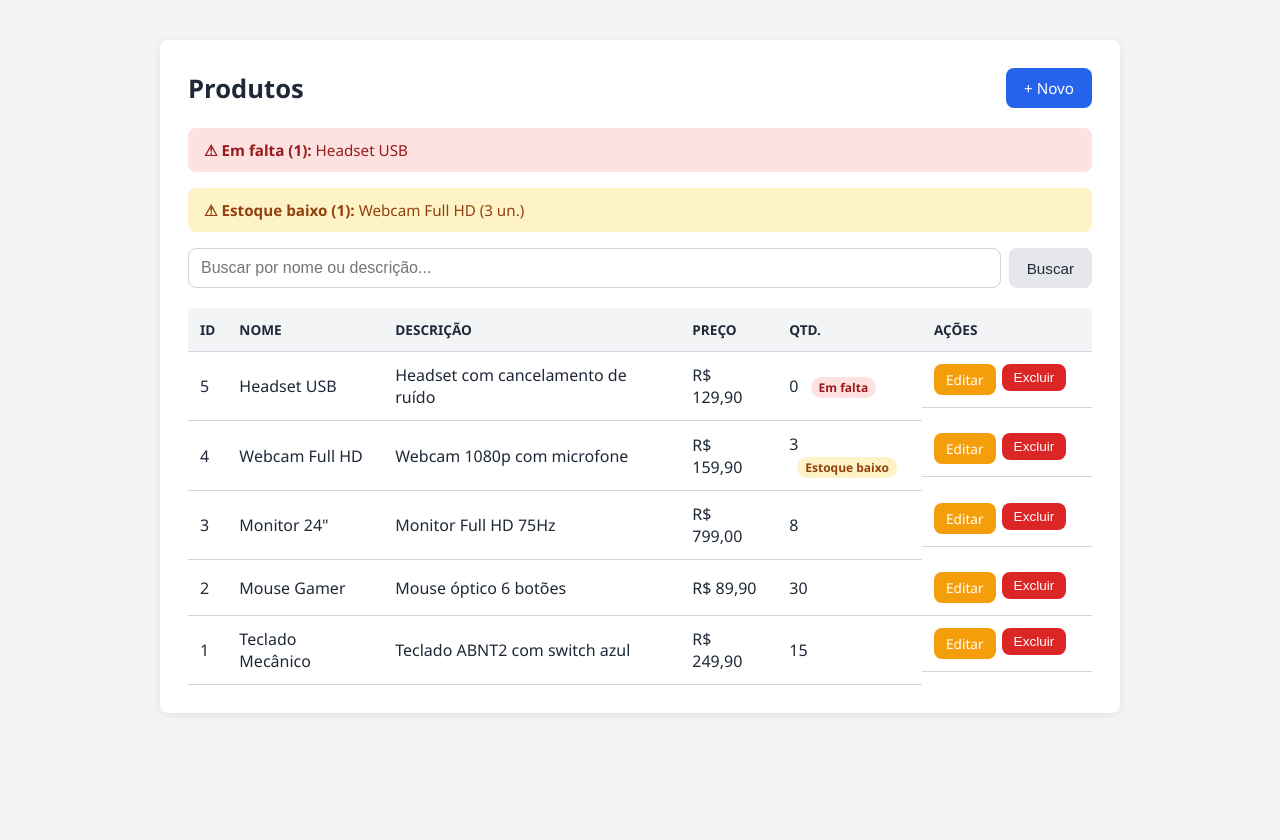
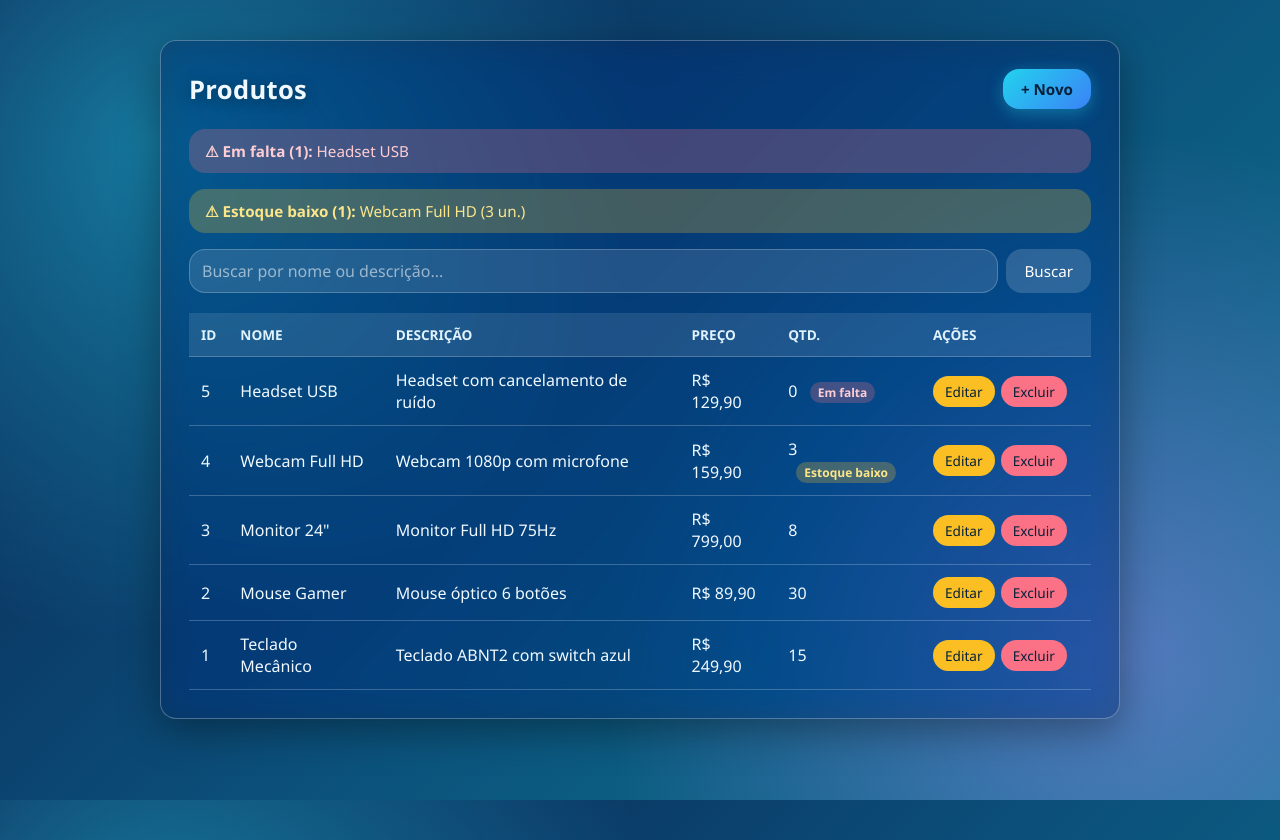
Before and after one commit to rianzitos/saep-crud, a PHP site: page / in a window 1280 px wide. Run offline with PHP 8.4, Linux system fonts and the light colour scheme; data comes from the database, SQL or seed files in the repository.

Commit message:
Adiciona 5 temas visuais (CSS) escolhidos por uma linha no conexao.php
- temas/: oceano (glassmorphism escuro), neon (dark cyberpunk),
  por-do-sol (gradiente + vidro claro), floresta (verde limpo) e
  brutalista (neo-brutalismo). Cada tema só sobrescreve variáveis do
  style.css e adiciona alguns toques de identidade.
- style.css: passa a ser a estrutura base movida por variáveis (visual
  padrão preservado). Estiliza também date/email/password/tel/select/
  textarea e corrige o desalinhamento das bordas na coluna "Ações".
- conexao.php: variável $TEMA (única linha para trocar o visual), com
  comentários ">>> ADAPTAR (VISUAL)" explicando as opções.
- index.php/form.php: carregam o tema escolhido; comentários apontam
  para o conexao.php.
- LEIAME.md: seção de temas e checklist atualizado.

Co-Authored-By: Claude Sonnet 5.5 <noreply@anthropic.com>
Claude-Session: https://claude.ai/code/session_018nEVsHC3G4obURFtKv6HeX

```diff
--- a/conexao.php
+++ b/conexao.php
@@ -24,6 +24,31 @@ $banco   = 'saep_db';
 $usuario = 'root';
 $senha   = '123456';
 
+// =====================================================
+// TEMA VISUAL (CSS)
+//
+// >>> ADAPTAR (VISUAL): é AQUI que você escolhe o visual do sistema inteiro.
+//     Troque só o nome entre aspas na linha marcada "TROQUE AQUI" (logo abaixo desta explicação):
+//
+//       'oceano'      → vidro fosco (glassmorphism) azul/ciano, tema escuro
+//       'neon'        → dark estilo cyberpunk, com brilho ciano / rosa / roxo
+//       'por-do-sol'  → gradiente laranja → rosa → roxo com vidro claro
+//       'floresta'    → verde limpo e suave, claro
+//       'brutalista'  → amarelo e rosa, bordas pretas e sombras duras
+//       ''            → visual padrão simples (só o style.css: azul e cinza)
+//
+//     O nome é o do arquivo dentro da pasta  temas/  (sem o .css).
+//     Ex.: 'neon' usa o arquivo  temas/neon.css
+//     Digitou o nome e a página ficou sem o visual do tema? Confira se está IGUAL ao nome do arquivo.
+//
+//     Quer um visual só seu? Copie um tema (ex.: temas/oceano.css → temas/meu.css),
+//     troque as cores das variáveis no começo do arquivo e escreva 'meu' na linha "TROQUE AQUI".
+//
+//     A prova pediu um visual específico, ou não quer tema nenhum? Deixe as aspas VAZIAS ('')
+//     na linha "TROQUE AQUI" e ajuste as cores no :root do style.css.
+// =====================================================
+$TEMA = 'oceano';   // <<< TROQUE AQUI: só o nome entre aspas (esta é a ÚNICA linha que muda o tema)
+
 try {
     $pdo = new PDO(
         "mysql:host=$host;dbname=$banco;charset=utf8mb4",
--- a/form.php
+++ b/form.php
@@ -13,6 +13,7 @@
 //     2) Array $registro: uma chave para CADA campo do formulário
 //     3) $titulo da página ("Editar Produto" / "Novo Produto")
 //     4) Os campos <input>: um bloco <div class="campo"> para cada coluna
+//     5) Visual (cores/tema): NÃO é aqui. Troque $TEMA no conexao.php (veja o comentário lá).
 //
 //     REGRA IMPORTANTE: o name="..." de cada <input> aqui tem que ser IGUAL ao
 //     $_POST['...'] lido no salvar.php, e o nome em $registro['...'] tem que ser
@@ -55,6 +56,8 @@ $erro   = $_GET['erro'] ?? '';
   <meta name="viewport" content="width=device-width, initial-scale=1.0">
   <title><?= e($titulo) ?></title>
   <link rel="stylesheet" href="style.css">
+  <?php /* >>> ADAPTAR (VISUAL): o tema é escolhido pela variável $TEMA no conexao.php. NÃO precisa mexer aqui. */ ?>
+  <?php if ($TEMA !== ''): ?><link rel="stylesheet" href="temas/<?= e($TEMA) ?>.css"><?php endif; ?>
 </head>
 <body>
   <main class="container container-form">
--- a/index.php
+++ b/index.php
@@ -21,6 +21,7 @@
 //     7) Chave primária com outro nome (ex.: "codigo")? Troque "id" no ORDER BY e
 //        os 3 "$r['id']" da tabela. (O name="id" do form e o ?id= da URL podem ficar.)
 //     8) Alerta de estoque: blocos [ALERTA-ESTOQUE] (manter, ajustar ou remover)
+//     9) Visual (cores/tema): NÃO é aqui. Troque $TEMA no conexao.php (veja o comentário lá).
 // =====================================================================
 require 'conexao.php';
 
@@ -90,6 +91,9 @@ $erro = $_GET['erro'] ?? '';
   <?php /* >>> ADAPTAR (3): troque o título da aba do navegador. Ex.: <title>Livros</title> */ ?>
   <title>Produtos</title>
   <link rel="stylesheet" href="style.css">
+  <?php /* >>> ADAPTAR (VISUAL): o tema é escolhido pela variável $TEMA no conexao.php. NÃO precisa mexer aqui.
+             (Sem tema? Use $TEMA = '' no conexao.php: a linha abaixo deixa de ser carregada.) */ ?>
+  <?php if ($TEMA !== ''): ?><link rel="stylesheet" href="temas/<?= e($TEMA) ?>.css"><?php endif; ?>
 </head>
 <body>
   <main class="container">
--- a/style.css
+++ b/style.css
@@ -1,25 +1,70 @@
 /* =====================================================
-   MODELO DE ESTILO - SAEP
-   Para mudar o visual, altere só as variáveis abaixo.
+   ESTILO BASE — SAEP
+   Aqui fica a ESTRUTURA (tabela, formulário, botões, alertas).
+   Todas as cores e efeitos vêm das VARIÁVEIS do :root logo abaixo.
+
+   >>> ADAPTAR — COMO MUDAR O VISUAL DO SISTEMA (do mais fácil ao mais trabalhoso):
+
+     1) TROCAR DE TEMA (recomendado): abra o  conexao.php  e mude a linha
+            $TEMA = 'oceano';
+        para  'neon'  |  'por-do-sol'  |  'floresta'  |  'brutalista'  |  ''  (visual padrão daqui).
+        Os temas ficam na pasta  temas/  e só SOBREPÕEM as variáveis deste arquivo.
+        Você NÃO precisa mexer neste arquivo para trocar de tema.
+
+     2) MUDAR SÓ AS CORES de um tema: abra  temas/nome-do-tema.css  e edite as
+        variáveis do :root no começo do arquivo (cada uma tem um comentário).
+
+     3) VISUAL PADRÃO (sem tema, $TEMA = ''): edite as variáveis do :root aqui embaixo.
    ===================================================== */
+
 :root {
-  --cor-primaria:   #2563eb;
-  --cor-primaria-h: #1d4ed8;
-  --cor-secundaria: #e5e7eb;
-  --cor-perigo:     #dc2626;
-  --cor-edit:       #f59e0b;
-  --cor-fundo:      #f3f4f6;
-  --cor-card:       #ffffff;
-  --cor-texto:      #1f2937;
-  --cor-borda:      #d1d5db;
-  --raio:           8px;
+  /* ---------- CORES BÁSICAS (mexa aqui para trocar a cor do sistema) ---------- */
+  --cor-primaria:     #2563eb;   /* botões principais, foco dos campos */
+  --cor-primaria-h:   #1d4ed8;   /* botão principal ao passar o mouse */
+  --cor-secundaria:   #e5e7eb;   /* botões "Cancelar", "Buscar", "Limpar" */
+  --cor-secundaria-h: #d1d5db;   /* idem, ao passar o mouse */
+  --cor-perigo:       #dc2626;   /* botão Excluir */
+  --cor-edit:         #f59e0b;   /* botão Editar */
+  --cor-fundo:        #f3f4f6;   /* fundo da página */
+  --cor-card:         #ffffff;   /* fundo da caixa central */
+  --cor-texto:        #1f2937;   /* texto principal */
+  --cor-texto-suave:  #6b7280;   /* textos de apoio (ex.: "Nenhum registro") */
+  --cor-borda:        #d1d5db;   /* linhas da tabela e bordas dos campos */
+  --raio:             8px;       /* arredondamento dos cantos */
+  --fonte:            'Segoe UI', Arial, sans-serif;
+
+  /* ---------- DETALHES (os temas mexem nestes; pode ignorar no visual padrão) ---------- */
+  --fundo-pagina:     var(--cor-fundo);    /* aceita gradiente: linear-gradient(...) */
+  --fundo-card:       var(--cor-card);     /* use rgba(...) + --blur-card para efeito vidro */
+  --borda-card:       none;                /* ex.: 1px solid rgba(255,255,255,.3) */
+  --sombra-card:      0 2px 10px rgba(0,0,0,.08);
+  --blur-card:        none;                /* ex.: blur(16px) = glassmorphism */
+
+  --fundo-primario:   var(--cor-primaria);     /* aceita gradiente */
+  --fundo-primario-h: var(--cor-primaria-h);
+  --texto-btn-primario: #ffffff;
+  --texto-btn-sec:      var(--cor-texto);
+  --texto-btn-pequeno:  #ffffff;               /* texto dos botões Editar/Excluir */
+
+  --fundo-th:         var(--cor-fundo);        /* cabeçalho da tabela */
+  --texto-th:         var(--cor-texto);
+  --fundo-hover:      #f9fafb;                 /* linha da tabela ao passar o mouse */
+
+  --fundo-input:      #ffffff;                 /* campos do formulário */
+  --texto-input:      #000000;
+  --cor-placeholder:  #757575;
+  --anel-foco:        rgba(37,99,235,.15);     /* brilho ao clicar num campo */
+
+  --sucesso-fundo:    #dcfce7;  --sucesso-texto: #166534;
+  --erro-fundo:       #fee2e2;  --erro-texto:    #991b1b;
 }
 
 * { box-sizing: border-box; margin: 0; padding: 0; }
 
 body {
-  font-family: 'Segoe UI', Arial, sans-serif;
-  background: var(--cor-fundo);
+  font-family: var(--fonte);
+  background: var(--fundo-pagina);
+  background-attachment: fixed;
   color: var(--cor-texto);
   min-height: 100vh;
 }
@@ -27,10 +72,13 @@ body {
 .container {
   max-width: 960px;
   margin: 40px auto;
-  background: var(--cor-card);
+  background: var(--fundo-card);
   padding: 28px;
   border-radius: var(--raio);
-  box-shadow: 0 2px 10px rgba(0,0,0,.08);
+  border: var(--borda-card);
+  box-shadow: var(--sombra-card);
+  -webkit-backdrop-filter: var(--blur-card);
+  backdrop-filter: var(--blur-card);
 }
 .container-form { max-width: 560px; }
 
@@ -48,16 +96,17 @@ h1 { font-size: 1.6rem; }
   padding: 10px 18px;
   border: none;
   border-radius: var(--raio);
+  font-family: inherit;
   font-size: .95rem;
   cursor: pointer;
   text-decoration: none;
-  transition: background .2s;
+  transition: background .2s, transform .15s, box-shadow .15s;
 }
-.btn-primary   { background: var(--cor-primaria); color: #fff; }
-.btn-primary:hover { background: var(--cor-primaria-h); }
-.btn-secondary { background: var(--cor-secundaria); color: var(--cor-texto); }
-.btn-secondary:hover { background: #d1d5db; }
-.btn-small  { padding: 6px 12px; font-size: .85rem; color: #fff; }
+.btn-primary   { background: var(--fundo-primario); color: var(--texto-btn-primario); }
+.btn-primary:hover { background: var(--fundo-primario-h); }
+.btn-secondary { background: var(--cor-secundaria); color: var(--texto-btn-sec); }
+.btn-secondary:hover { background: var(--cor-secundaria-h); }
+.btn-small  { padding: 6px 12px; font-size: .85rem; color: var(--texto-btn-pequeno); }
 .btn-edit   { background: var(--cor-edit); }
 .btn-danger { background: var(--cor-perigo); }
 
@@ -68,8 +117,8 @@ h1 { font-size: 1.6rem; }
   margin-bottom: 16px;
   font-size: .95rem;
 }
-.alerta.sucesso { background: #dcfce7; color: #166534; }
-.alerta.erro    { background: #fee2e2; color: #991b1b; }
+.alerta.sucesso { background: var(--sucesso-fundo); color: var(--sucesso-texto); }
+.alerta.erro    { background: var(--erro-fundo);    color: var(--erro-texto); }
 
 /* ---------- Busca ---------- */
 .busca { display: flex; gap: 8px; margin-bottom: 20px; }
@@ -83,39 +132,60 @@ th, td {
   text-align: left;
   border-bottom: 1px solid var(--cor-borda);
 }
-th { background: var(--cor-fundo); font-size: .85rem; text-transform: uppercase; }
-tbody tr:hover { background: #f9fafb; }
-.vazio { text-align: center; color: #6b7280; padding: 30px; }
+th { background: var(--fundo-th); color: var(--texto-th); font-size: .85rem; text-transform: uppercase; }
+tbody tr:hover { background: var(--fundo-hover); }
+.vazio { text-align: center; color: var(--cor-texto-suave); padding: 30px; }
 .acoes-col { width: 170px; }
-.acoes { display: flex; gap: 6px; }
-.acoes form { display: inline; }
+/* Botões Editar/Excluir lado a lado dentro da célula.
+   (Não use display:flex no próprio <td>: isso tira a célula do alinhamento da tabela
+   e as linhas de borda das linhas ficam desencontradas.) */
+.acoes { white-space: nowrap; }
+.acoes .btn, .acoes form { display: inline-block; vertical-align: middle; }
+.acoes form { margin-left: 2px; }
 
 /* ---------- Formulário ---------- */
 .form .campo { margin-bottom: 16px; flex: 1; }
 .form .linha { display: flex; gap: 16px; }
 label { display: block; margin-bottom: 6px; font-weight: 600; font-size: .9rem; }
 
+/* Estilo dos campos. Já cobre os tipos mais comuns: se a prova pedir data, e-mail,
+   senha, lista suspensa (select) ou texto longo (textarea), eles já ficam com o mesmo visual. */
 input[type="text"],
-input[type="number"] {
+input[type="number"],
+input[type="email"],
+input[type="password"],
+input[type="tel"],
+input[type="date"],
+select,
+textarea {
   width: 100%;
   padding: 10px 12px;
   border: 1px solid var(--cor-borda);
   border-radius: var(--raio);
+  font-family: inherit;
   font-size: 1rem;
+  background: var(--fundo-input);
+  color: var(--texto-input);
 }
-input:focus {
+textarea { resize: vertical; }
+::placeholder { color: var(--cor-placeholder); opacity: 1; }
+select option { background: #ffffff; color: #111111; }  /* lista aberta sempre legível */
+input:focus, select:focus, textarea:focus {
   outline: none;
   border-color: var(--cor-primaria);
-  box-shadow: 0 0 0 3px rgba(37,99,235,.15);
+  box-shadow: 0 0 0 3px var(--anel-foco);
 }
 .form-botoes { display: flex; justify-content: flex-end; gap: 10px; margin-top: 8px; }
 
 /* >>> [ALERTA-ESTOQUE] INÍCIO — estilos do alerta de estoque (para remover: apague desta linha até o marcador final do bloco) <<< */
 /* Faixa amarela de "estoque baixo" e selos da coluna Qtd.
    A faixa vermelha de "em falta" reaproveita o .alerta.erro lá de cima.
+   As cores vêm das variáveis abaixo, então cada tema já adapta o alerta ao seu visual.
    >>> REMOVER: é opcional — se a prova NÃO pedir o alerta, deixar este bloco não quebra nada.
    >>> ADAPTAR: troque as cores se quiser outro visual. */
-.alerta.aviso { background: #fef3c7; color: #92400e; }
+:root { --aviso-fundo: #fef3c7; --aviso-texto: #92400e; }
+
+.alerta.aviso { background: var(--aviso-fundo); color: var(--aviso-texto); }
 
 .selo {
   display: inline-block;
@@ -126,8 +196,8 @@ input:focus {
   font-weight: 600;
   white-space: nowrap;
 }
-.selo-falta { background: #fee2e2; color: #991b1b; }
-.selo-baixo { background: #fef3c7; color: #92400e; }
+.selo-falta { background: var(--erro-fundo);  color: var(--erro-texto); }
+.selo-baixo { background: var(--aviso-fundo); color: var(--aviso-texto); }
 /* >>> [ALERTA-ESTOQUE] FIM <<< */
 
 /* ---------- Responsivo ---------- */
--- /dev/null
+++ b/temas/oceano.css
@@ -0,0 +1,67 @@
+/* =====================================================
+   TEMA "OCEANO" — glassmorphism (vidro fosco) azul/ciano, tema escuro
+   -----------------------------------------------------
+   >>> COMO USAR: no conexao.php deixe   $TEMA = 'oceano';
+   >>> COMO PERSONALIZAR: mude só as cores das variáveis abaixo.
+       • Trocar a cor do destaque (botões): --cor-primaria e --fundo-primario
+       • Trocar o fundo da página:          --fundo-pagina
+       • Deixar o vidro mais claro/escuro:  --fundo-card (o último número do rgba é a opacidade)
+   Este arquivo é carregado DEPOIS do style.css e sobrescreve as variáveis dele.
+   ===================================================== */
+
+:root {
+  color-scheme: dark;   /* faz ícones nativos (calendário da data, seta do select) ficarem claros */
+
+  /* Fundo: gradiente azul-escuro → petróleo, com "manchas" de luz atrás do vidro
+     (é a mancha colorida que faz o efeito de desfoque aparecer). */
+  --fundo-pagina:
+    radial-gradient(circle at 12% 18%, rgba(34,211,238,.45) 0%, transparent 38%),
+    radial-gradient(circle at 88% 82%, rgba(167,139,250,.45) 0%, transparent 40%),
+    linear-gradient(135deg, #0b1f4d 0%, #0b4f7a 50%, #0e7490 100%);
+
+  /* Caixa de vidro: fundo translúcido + borda clara + desfoque do que está atrás */
+  --fundo-card:  rgba(10, 35, 80, .42);
+  --borda-card:  1px solid rgba(255,255,255,.28);
+  --sombra-card: 0 12px 40px rgba(0,0,0,.35);
+  --blur-card:   blur(18px) saturate(160%);
+  --raio:        16px;
+
+  /* Texto e linhas */
+  --cor-texto:       #f0f9ff;
+  --cor-texto-suave: #bae6fd;
+  --cor-borda:       rgba(255,255,255,.22);
+
+  /* Botões */
+  --cor-primaria:     #22d3ee;
+  --cor-primaria-h:   #06b6d4;
+  --fundo-primario:   linear-gradient(135deg, #22d3ee, #3b82f6);
+  --fundo-primario-h: linear-gradient(135deg, #67e8f9, #60a5fa);
+  --texto-btn-primario: #05213a;
+  --cor-secundaria:   rgba(255,255,255,.16);
+  --cor-secundaria-h: rgba(255,255,255,.28);
+  --texto-btn-sec:    #ffffff;
+  --cor-edit:         #fbbf24;
+  --cor-perigo:       #fb7185;
+  --texto-btn-pequeno: #05213a;
+
+  /* Tabela */
+  --fundo-th:    rgba(255,255,255,.10);
+  --texto-th:    #e0f2fe;
+  --fundo-hover: rgba(255,255,255,.08);
+
+  /* Campos do formulário */
+  --fundo-input:     rgba(255,255,255,.12);
+  --texto-input:     #ffffff;
+  --cor-placeholder: rgba(255,255,255,.55);
+  --anel-foco:       rgba(34,211,238,.35);
+
+  /* Alertas (sucesso / em falta / estoque baixo) */
+  --sucesso-fundo: rgba(52,211,153,.22);  --sucesso-texto: #a7f3d0;
+  --erro-fundo:    rgba(251,113,133,.25); --erro-texto:    #fecdd3;
+  --aviso-fundo:   rgba(251,191,36,.25);  --aviso-texto:   #fde68a;
+}
+
+/* Toques extras */
+h1 { text-shadow: 0 2px 14px rgba(0,0,0,.35); letter-spacing: .3px; }
+.btn-primary { font-weight: 600; box-shadow: 0 4px 16px rgba(34,211,238,.35); }
+.btn-primary:hover { transform: translateY(-1px); }
```
Also changed, not shown: LEIAME.md (+26 -2 lines), temas/brutalista.css (added, +88 -0 lines), temas/floresta.css (added, +62 -0 lines), temas/neon.css (added, +78 -0 lines), temas/por-do-sol.css (added, +70 -0 lines).
